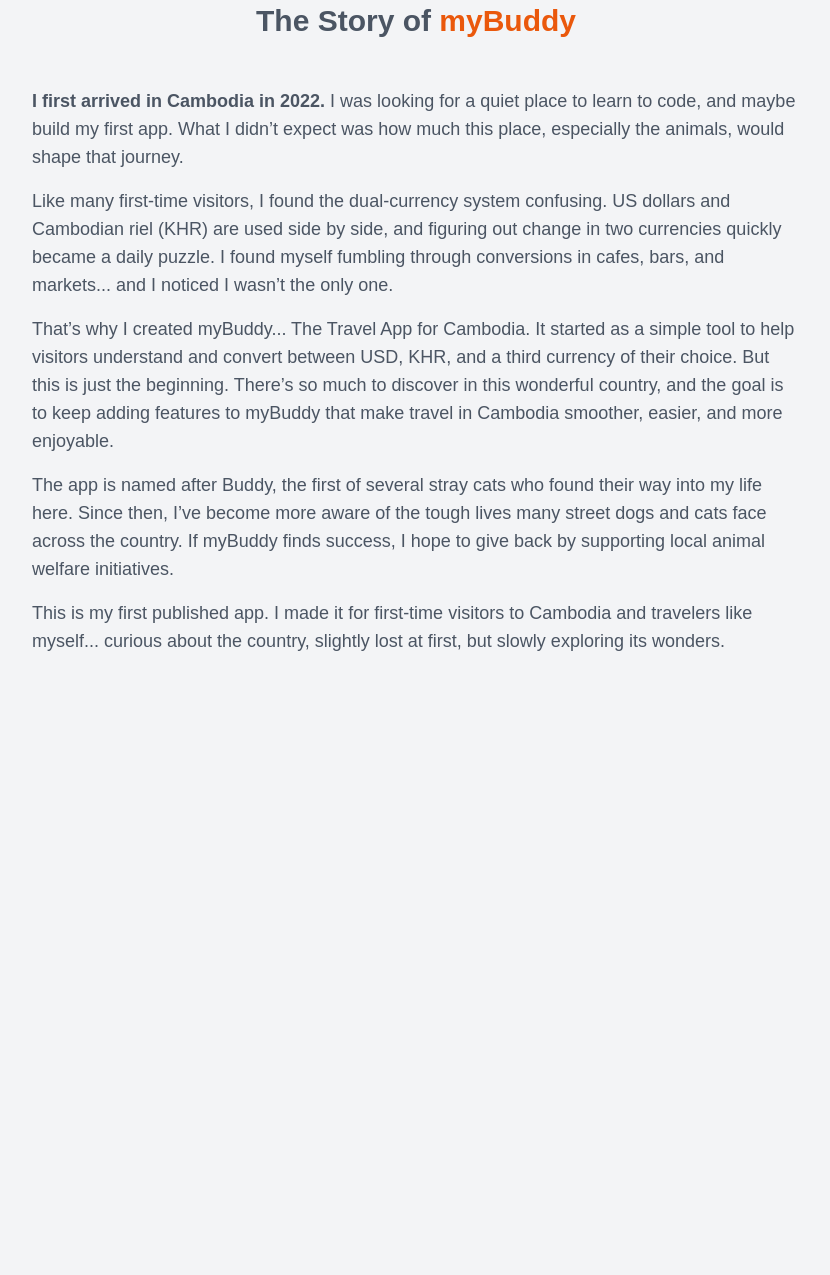
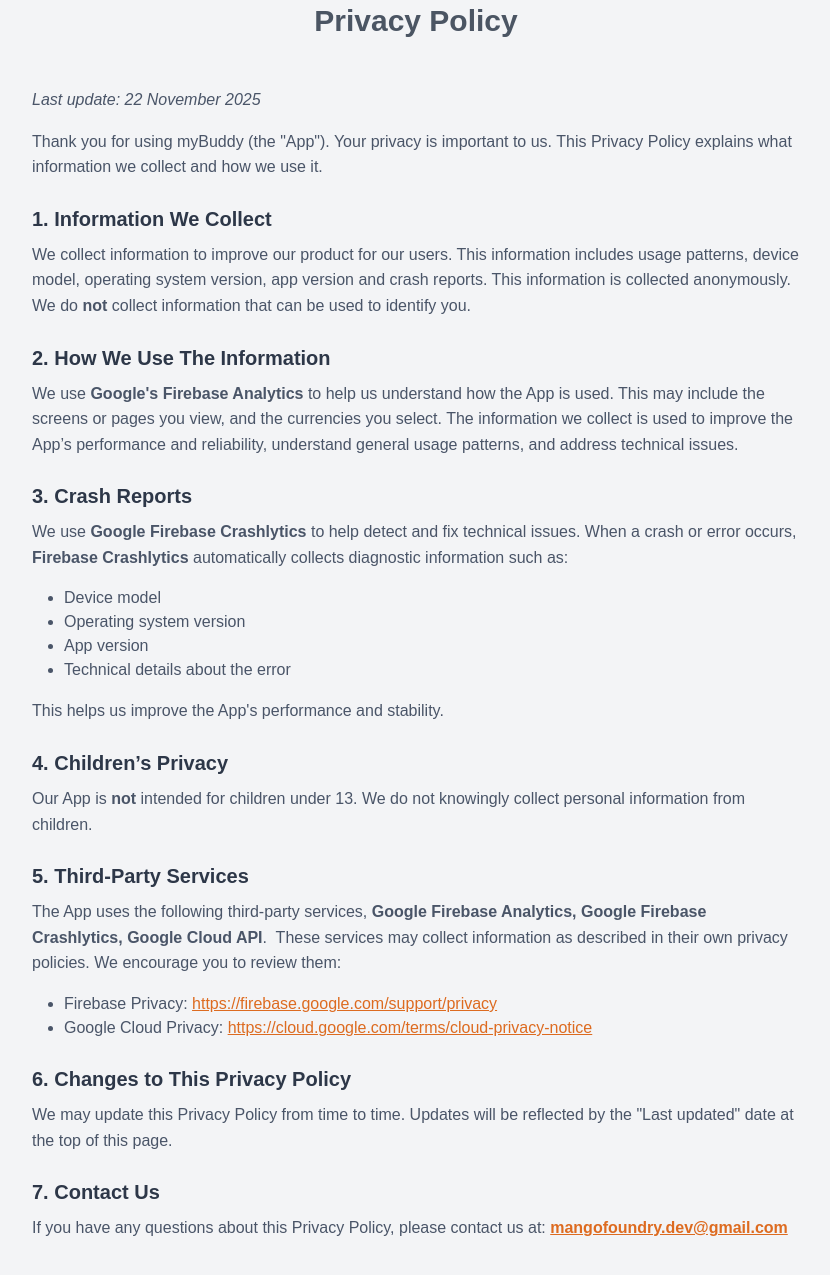
Before and after one commit to Mango-Foundry/mybuddy-landing-page, a plain HTML site: page index.html in a window 1280 px wide. Shown: the part 1572-2847 px from the top of the page, without its empty margins (224-1054 px from the left). Before the commit the page ends 2259 px from the top, so only its background shows below. Drawn offline with nearby package versions, Linux system fonts and the light colour scheme.

Commit message:
replaced about myBuddy with Privacy Policy

```diff
--- a/index.html
+++ b/index.html
@@ -53,6 +53,33 @@
                 object-fit: fit;
                 /* Ensures the image covers the entire screen without distortion */
                 object-position: top;
+            }
+
+            .privacy-policy p {
+                margin-bottom: 1rem;
+                font-size: 1rem;
+                line-height: 1.6;
+                color: #4a5568; /* gray-700 */
+            }
+
+            .privacy-policy h3 {
+                font-size: 1.25rem; /* text-xl */
+                font-weight: bold;
+                margin-top: 1.5rem;
+                margin-bottom: 0.5rem;
+                color: #2d3748; /* gray-800 */
+            }
+
+            .privacy-policy ul {
+                list-style-type: disc;
+                margin-left: 2rem;
+                margin-bottom: 1rem;
+                color: #4a5568; /* gray-700 */
+            }
+
+            .privacy-policy a {
+                color: #dd6b20; /* orange-600 */
+                text-decoration: underline;
             }
         </style>
     </head>
@@ -153,32 +180,55 @@
             </div>
         </section>
 
-        <!-- App Story Section -->
+        <!-- Privacy Policy Section -->
         <section class="container max-w-4xl mx-auto mt-24 text-center">
             <h2 class="text-3xl font-bold text-center text-gray-600 mb-12">
-                <span class="text-gray-600">The Story of </span>
-                <span class="text-orange-600">myBuddy</span>
+                Privacy Policy
             </h2>
-
-
-            <div class="text-left max-w-3xl mx-auto">
-                <p class="text-lg text-gray-600 mb-4">
-                    <strong>I first arrived in Cambodia in 2022.</strong>  I was looking for a quiet place to learn to code, and maybe build my first app.  What I didn’t expect was how much this place, especially the animals, would shape that journey.
-                </p>
-                <p class="text-lg text-gray-600 mb-4">
-                    Like many first-time visitors, I found the dual-currency system confusing.  US dollars and Cambodian riel (KHR) are used side by side, and figuring out change in two currencies quickly became a daily puzzle.  I found myself fumbling through conversions in cafes, bars, and markets... and I noticed I wasn’t the only one.
-                </p>
-                <p class="text-lg text-gray-600 mb-4">
-                    That’s why I created myBuddy... The Travel App for Cambodia.  It started as a simple tool to help visitors understand and convert between USD, KHR, and a third currency of their choice.  But this is just the beginning.  There’s so much to discover in this wonderful country, and the goal is to keep adding features to myBuddy that make travel in Cambodia smoother, easier, and more enjoyable.
-                </p>
-                <p class="text-lg text-gray-600 mb-4">
-                    The app is named after Buddy, the first of several stray cats who found their way into my life here.  Since then, I’ve become more aware of the tough lives many street dogs and cats face across the country.  If myBuddy finds success, I hope to give back by supporting local animal welfare initiatives.
-                </p>
-                <p class="text-lg text-gray-600">
-                    This is my first published app.  I made it for first-time visitors to Cambodia and travelers like myself... curious about the country, slightly lost at first, but slowly exploring its wonders.
-                </p>
+            <div class="text-left max-w-3xl mx-auto privacy-policy">
+                <p><em>Last update: 22 November 2025</em></p>
+                <p>Thank you for using myBuddy (the "App"). Your privacy is important to us. This Privacy Policy explains what information we collect and how we use it.</p>
+                <h3>1. Information We Collect</h3>
+                <p>We collect information to improve our product for our users. This information includes usage patterns, device model, operating system version, app version and crash reports. This information is collected anonymously. We do <strong>not</strong> collect information that can be used to identify you.</p>
+                <h3>2. How We Use The Information</h3>
+                <p>We use&nbsp;<strong>Google's Firebase Analytics</strong>&nbsp;to help us understand how the App is used. This may include the screens or pages you view, and the currencies you select. The information we collect is used to improve the App’s performance and reliability, understand general usage patterns, and address technical issues.</p>
+                <h3>3. Crash Reports</h3>
+                <p>We use&nbsp;<strong>Google Firebase Crashlytics</strong>&nbsp;to help detect and fix technical issues. When a crash or error occurs, <strong>Firebase Crashlytics</strong> automatically collects diagnostic information such as:</p>
+                <ul>
+                    <li>Device model</li>
+                    <li>Operating system version</li>
+                    <li>App version</li>
+                    <li>Technical details about the error</li>
+                </ul>
+                <p>This helps us improve the App's performance and stability.</p>
+                <h3>4. Children’s Privacy</h3>
+                <p>Our App is <strong>not</strong> intended for children under 13. We do not knowingly collect personal information from children.</p>
+                <h3>5. Third-Party Services</h3>
+                <p>The App uses the following third-party services, <strong>Google Firebase Analytics, Google Firebase Crashlytics, Google Cloud API</strong>.&nbsp; These services may collect information as described in their own privacy policies. We encourage you to review them:</p>
+                <ul>
+                    <li>Firebase Privacy:&nbsp;<a href="https://firebase.google.com/support/privacy" target="_blank" rel="noopener noreferrer">https://firebase.google.com/support/privacy</a></li>
+                    <li>Google Cloud Privacy:&nbsp;<a href="https://cloud.google.com/terms/cloud-privacy-notice" target="_blank" rel="noopener noreferrer">https://cloud.google.com/terms/cloud-privacy-notice</a></li>
+                </ul>
+                <h3>6. Changes to This Privacy Policy</h3>
+                <p>We may update this Privacy Policy from time to time. Updates will be reflected by the "Last updated" date at the top of this page.</p>
+                <h3>7. Contact Us</h3>
+                <p>If you have any questions about this Privacy Policy, please contact us at:&nbsp;<a id="contact-email"></a></p>
             </div>
         </section>
 
+        <script>
+            // Simple email obfuscation to protect from basic scrapers
+            (function() {
+                var user = 'mangofoundry.dev';
+                var domain = 'gmail.com';
+                var emailLink = document.getElementById('contact-email');
+                var email = user + '@' + domain;
+                emailLink.setAttribute('href', 'mailto:' + email);
+
+                var strong = document.createElement('strong');
+                strong.textContent = email;
+                emailLink.appendChild(strong);
+            })();
+        </script>
     </body>
     </html>
```
Also changed, not shown: 2 other files.
